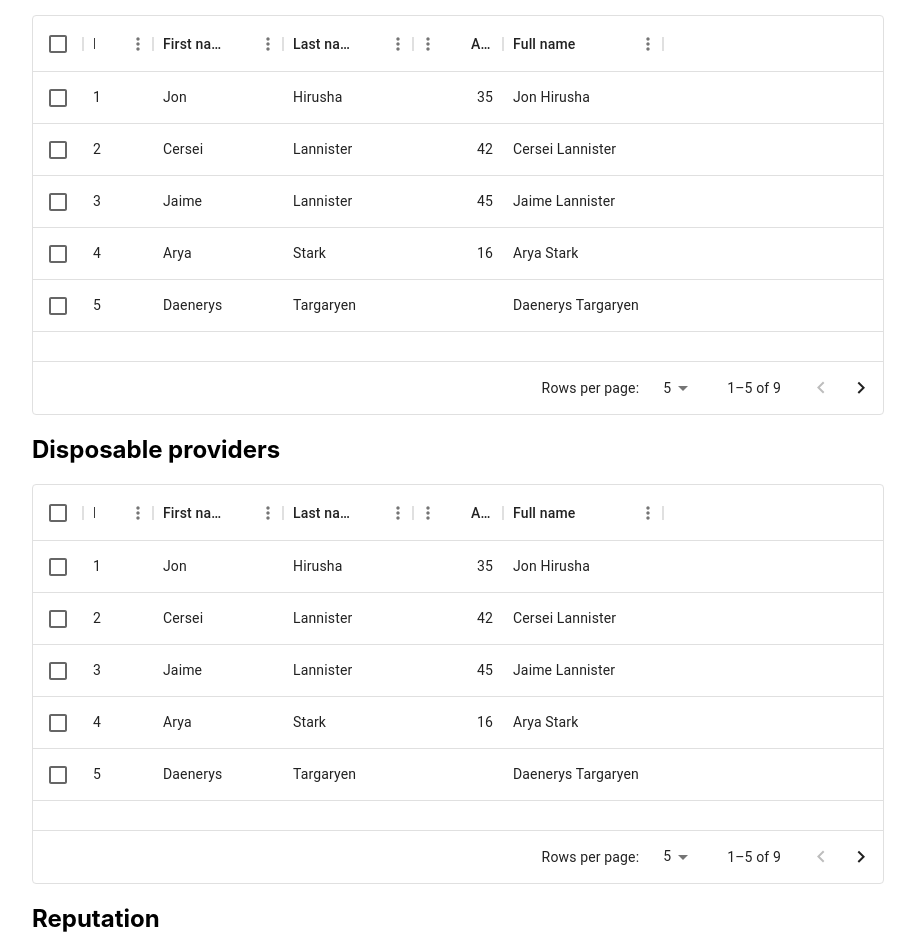
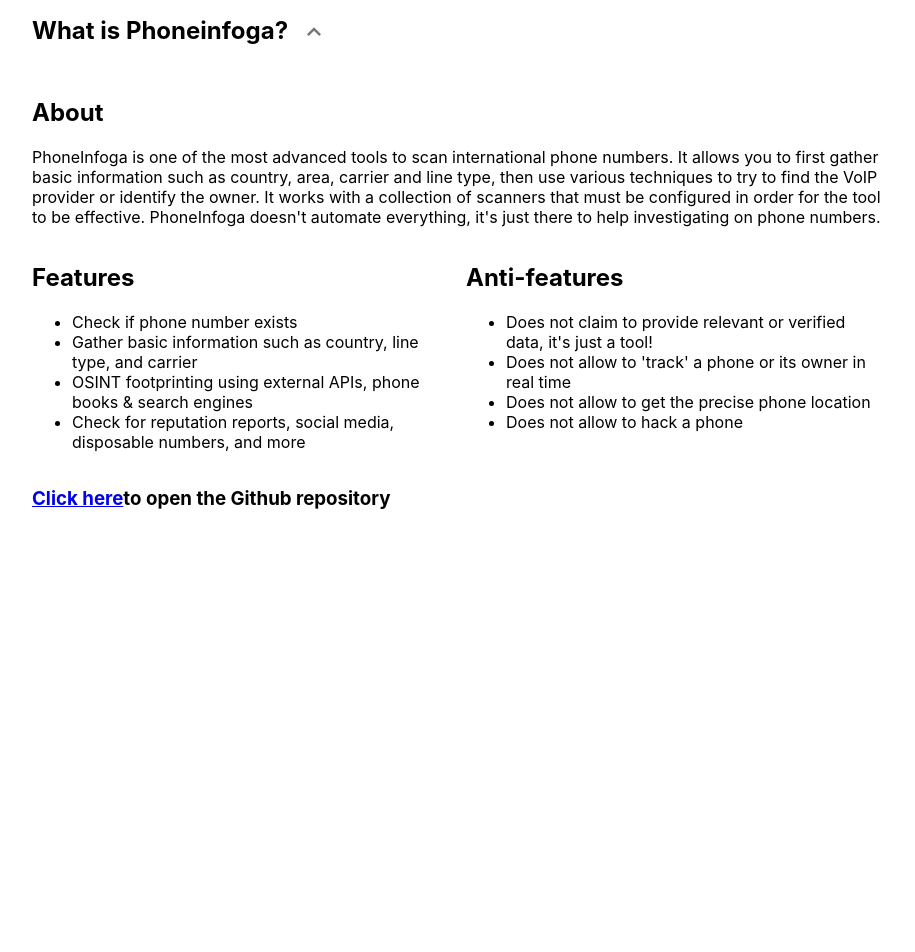
Before and after one commit to hirusha-adi/Stalker, a React (Create React App) app in the folder stalker/: page /phoneinfoga in a window 1280 px wide. Shown: the part 860-1812 px from the top of the page, without its empty margins (182-1097 px from the left). After the commit the page ends 1388 px from the top, so only its background shows below. Built offline with nearby package versions, Linux system fonts and the light colour scheme.

Commit message:
display everything nicely

```diff
--- a/stalker/src/components/phoneNum/index.js
+++ b/stalker/src/components/phoneNum/index.js
@@ -8,17 +8,24 @@ import SearchIcon from "@mui/icons-material/Search";
 import IconButton from "@mui/material/IconButton";
 
 const phoneNum = () => {
-  const googleDorksList = [
-    { id: 1, lastName: "Hirusha", firstName: "Jon", age: 35 },
-    { id: 2, lastName: "Lannister", firstName: "Cersei", age: 42 },
-    { id: 3, lastName: "Lannister", firstName: "Jaime", age: 45 },
-    { id: 4, lastName: "Stark", firstName: "Arya", age: 16 },
-    { id: 5, lastName: "Targaryen", firstName: "Daenerys", age: null },
-    { id: 6, lastName: "Melisandre", firstName: null, age: 150 },
-    { id: 7, lastName: "Clifford", firstName: "Ferrara", age: 44 },
-    { id: 8, lastName: "Frances", firstName: "Rossini", age: 36 },
-    { id: 9, lastName: "Roxie", firstName: "Harvey", age: 65 },
-  ];
+  const googleDorksData = {
+    isAllEmpty: true,
+    socialMedia: [
+      // { id: 1, lastName: "Hirusha", firstName: "Jon", age: 35 },
+    ],
+    disposableProviders: [
+      // { id: 5, lastName: "Targaryen", firstName: "Daenerys", age: null },
+    ],
+    reputation: [
+      // { id: 2, lastName: "Lannister", firstName: "Cersei", age: 42 },
+    ],
+    individuals: [
+      // { id: 1, lastName: "Hirusha", firstName: "Jon", age: 35 },
+    ],
+    general: [
+      // { id: 4, lastName: "Stark", firstName: "Arya", age: 16 },
+    ],
+  };
 
   const SearchNumber = () => (
     <div style={{ textAlign: "center" }}>
@@ -60,9 +67,15 @@ const phoneNum = () => {
       <br></br>
       <SearchNumber />
       <SetSettings />
-      <hr></hr>
-      <br></br>
-      <ShowGoogleDorks data={googleDorksList} />
+      {!googleDorksData.isAllEmpty ? (
+        <>
+          <br></br>
+          <hr></hr>
+          <h2>Google Dorks</h2>
+          <br></br>
+          <ShowGoogleDorks data={googleDorksData} />
+        </>
+      ) : null}
       <br></br>
       <br></br>
       <hr></hr>
--- a/stalker/src/components/phoneNum/showGoogleDorks.js
+++ b/stalker/src/components/phoneNum/showGoogleDorks.js
@@ -23,8 +23,8 @@ const columns = [
   },
 ];
 
-const GoogleDorksTable = ({ title, rows }) => {
-  return (
+const GoogleDorksTable = ({ title, rows }) =>
+  rows.length === 0 ? null : (
     <>
       <h2>{title}</h2>
       <div style={{ height: 400, width: "100%" }}>
@@ -42,17 +42,18 @@ const GoogleDorksTable = ({ title, rows }) => {
       </div>
     </>
   );
-};
 
 const ShowGoogleDorks = ({ data }) => {
-  // Process Data and append them to the relevant
   return (
     <>
-      <GoogleDorksTable title="Social Media" rows={data} />
-      <GoogleDorksTable title="Disposable providers" rows={data} />
-      <GoogleDorksTable title="Reputation" rows={data} />
-      <GoogleDorksTable title="Individuals" rows={data} />
-      <GoogleDorksTable title="General" rows={data} />
+      <GoogleDorksTable title="Social Media" rows={data.socialMedia} />
+      <GoogleDorksTable
+        title="Disposable providers"
+        rows={data.disposableProviders}
+      />
+      <GoogleDorksTable title="Reputation" rows={data.reputation} />
+      <GoogleDorksTable title="Individuals" rows={data.individuals} />
+      <GoogleDorksTable title="General" rows={data.general} />
     </>
   );
 };
```
